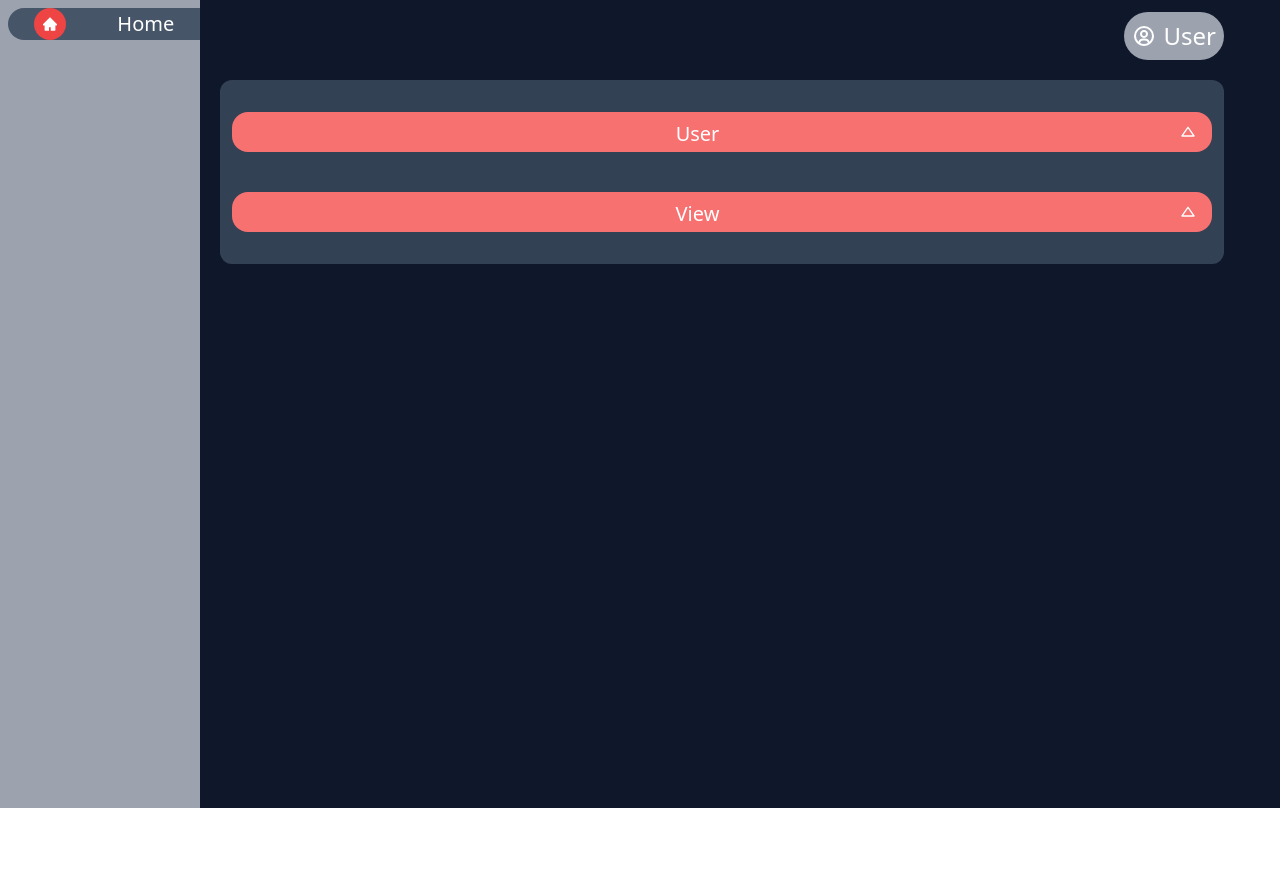
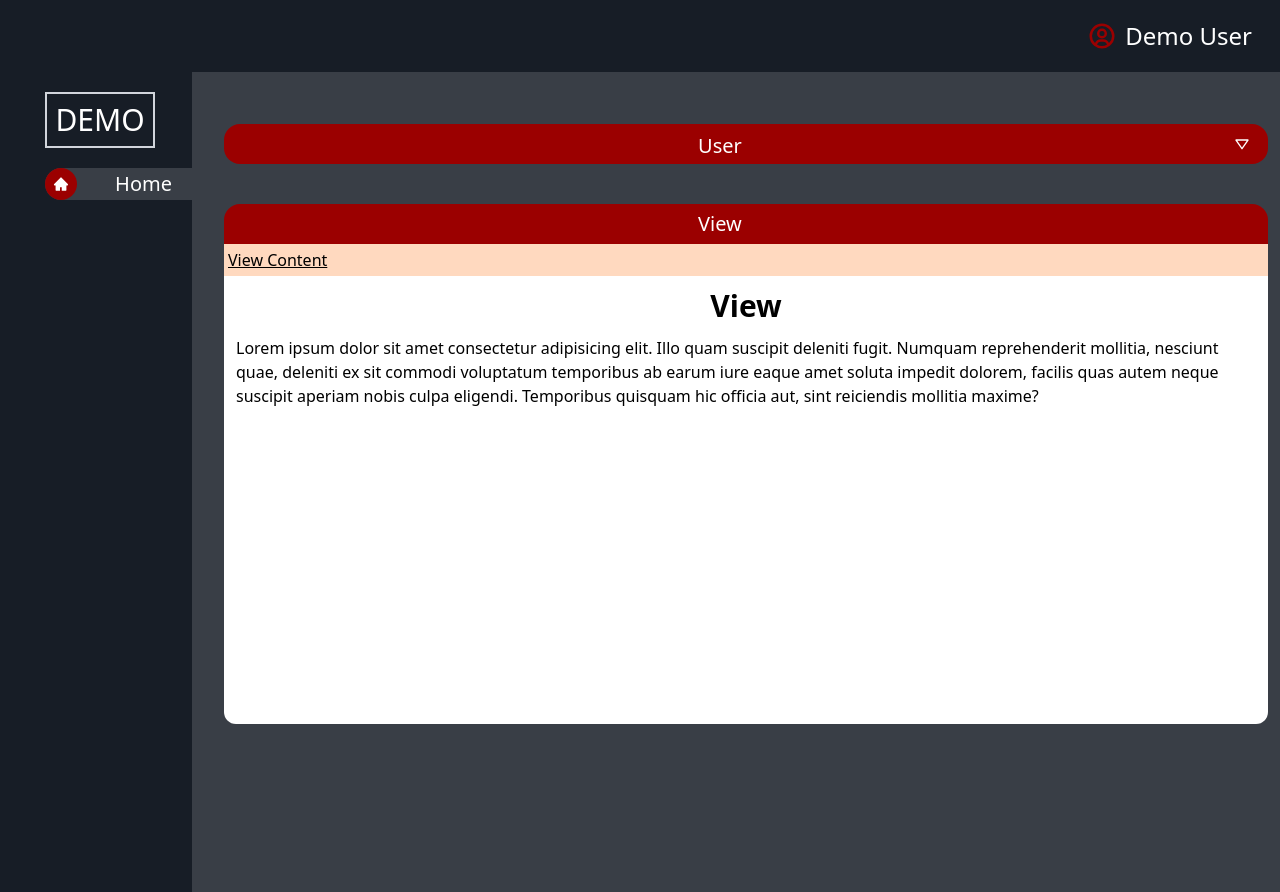
Before and after one commit to MdSajidulAlam/dev-x-hub, a React (Create React App) app: page / in a window 1280 px wide. Before the commit the page ends 808 px from the top, so only its background shows below. Built offline with nearby package versions, Linux system fonts and the light colour scheme.

Commit message:
Animation fixed

```diff
--- a/src/App.js
+++ b/src/App.js
@@ -4,7 +4,7 @@ import Home from './components/Home/Home';
 
 function App() {
   return (
-    <div className='bg-slate-900'>
+    <div className=''>
       <Home />
     </div>
   );
--- a/src/components/Home/Home.js
+++ b/src/components/Home/Home.js
@@ -1,100 +1,139 @@
-import React, { useState } from 'react';
+import React, { useEffect, useState } from 'react';
 import { AiFillHome } from 'react-icons/ai';
-import { BiUpArrow, BiUserCircle } from 'react-icons/bi';
+import { BiUserCircle, BiDownArrow } from 'react-icons/bi';
 
 const Home = () => {
     const [user, setUser] = useState(false)
-    const [view, setView] = useState(false)
+    const [view, setView] = useState(true)
     const [home, setHome] = useState(false)
     const [userManu, setUserManu] = useState(false)
+    const [order, setOrder] = useState(false)
 
 
     const handleView = () => {
-        if (user == true) {
-            setUser(false)
-            setTimeout(() => {
-                setView(!view)
-            }, 500)
 
+    }
+    const handleUser = () => {
+        // setView(false)
+        // if (user == false && view == false) {
+
+        // }
+    }
+    const handleUserArrow = () => {
+        if (order === true) {
+            console.log("inside Clicked")
+            setUser(true)
         }
-        else {
-            setView(!view)
+        else if (user === false && view === true) {
+            setView(false)
         }
-        if (userManu == false) {
-            setUser(!user)
+        else if (user === false && view === false) {
+            setOrder(true)
         }
-    }
-    console.log(user, "user");
-    const handleUser = () => {
-        if (view == true) {
-            setView(false)
-            setTimeout(() => {
-                setUser(!user)
-            }, 500)
 
-        }
-        else {
-            setUser(!user)
-        }
+
     }
 
+    // useEffect(() => {
+
+    //     console.log(user, "User");
+    //     console.log(view, "view");
+    //     console.log(order, "order");
+    // }, [order, view, user])
+
     const handleUserManu = () => {
-        setUserManu(!userManu)
-        setUser(!user)
+
+        setTimeout(() => {
+            setOrder(false)
+            setUser(false)
+
+        }, 1000)
+        setTimeout(() => {
+            setView(false)
+        }, 2000)
+
+        setTimeout(() => {
+            setView(true)
+        }, 3000)
+
+        setTimeout(() => {
+            setView(false)
+        }, 4000)
+
+        setTimeout(() => {
+            setOrder(true)
+        }, 5000)
+        setTimeout(() => {
+            setUser(true)
+        }, 6000)
+        console.log('clicked');
 
     }
 
 
 
+
     return (
         <div className=''>
-            <div className='bg-slate-900 flex'>
+            {/* ---------------Manu---------- */}
+            <div className='flex justify-end items-center bg-[#171D26] '>
+                <div className='p-2 btn my-3 mx-5'>
+                    <button onClick={handleUserManu} className='flex justify-center items-center text-[#9B0000] text-2xl '><BiUserCircle className='mr-2 text-3xl' /> <span className='text-white'>Demo User</span></button>
+                </div>
+            </div>
+            <div className=' flex'>
 
+                {/* ------------------------ Sidebar-------------------- */}
+                <div className="w-[15%] bg-[#171D26] ">
+                    <div className='ml-2 mt-2 h-[100vh]'>
+                        <div className='flex justify-center items-center my-5 rounded-br-2xl'>
+                            <h1 className='text-white text-3xl border-2 border-gray-300  p-2'>DEMO</h1>
+                        </div>
+                        <div className="bg-[#393E46] rounded-l-2xl flex justify-between items-center w-[80%] ml-auto">
 
-                <div onMouseEnter={() => setHome(true)} onMouseLeave={() => setHome(false)} className={userManu == true ? "bg-gray-400 w-[200px] transition-all duration-500 ease-in-out" : "bg-gray-400 w-[60px] hover:w-[200px] transition-all duration-500 ease-in-out"}>
-                    <div className='ml-2 mt-2 h-[100vh]'>
-                        <div className={home == true || userManu == true ? "bg-slate-600 rounded-l-2xl flex justify-around items-center" : "flex justify-between items-center"}>
-                            <h1 className='text-white bg-red-500 p-2 rounded-full'><AiFillHome /></h1>
-                            {/* <button className={home == true ? "block text-white transition-all duration-500 ease-in-out" : "hidden"}></button> */}
-                            <h1 className={home == true || userManu == true ? "text-white text-xl block z-99" : "hidden "}>Home</h1>
+                            <h1 className='text-white bg-[#9B0000] p-2 rounded-full'><AiFillHome /></h1>
+                            <h1 className="text-white text-xl  mr-5 ">Home</h1>
                         </div>
                     </div>
                 </div>
-                <div className=" w-[80%] ">
-                    <div className='flex justify-end items-center mt-3'>
-                        <div className='bg-gray-400 flex justify-center items-center rounded-3xl  p-2 btn'>
-                            {/* <h1 className='text-white text-2xl mr-3'><BiUserCircle /></h1>
-                            <h1 className='text-white text-2xl'>User</h1> */}
-                            <button onClick={handleUserManu} className='flex justify-center items-center text-white text-2xl'><BiUserCircle className='mr-2' /> User</button>
-                        </div>
-                    </div>
-                    <div className='ml-5 bg-slate-700 p-3 my-5 rounded-xl flex flex-col'>
-                        <div className={user == true ? " my-5 flex flex-col order-last transition-all duration-500 ease-in-out" : "my-5 flex flex-col transition-all duration-500 ease-in-out"}>
-                            <div onClick={handleUser} className={user == true ? "bg-red-400 flex justify-between w-full h-[40px] rounded-t-2xl" : "bg-red-400 flex justify-between w-full rounded-2xl h-[40px]"}>
+                <div className=" w-[85%] bg-[#393E46]">
 
-                                <button className={user == true ? " w-[95%] text-white text-xl" : " text-white w-[95%]  p-2 text-xl flex justify-center "}>User  </button>
-                                <div className='w-[5%] flex justify-center items-center'>
-                                    <BiUpArrow className={user == true ? "rotate-180 transition-all duration-500 ease-in-out text-white" : "   transition-all duration-500 ease-in-out text-white"} />
-                                </div>
+                    <div className='ml-5  p-3 my-5 rounded-xl flex flex-col'>
+
+                        {/* ---------------------- USER------------------------ */}
+                        <div className={order === true ? "z-50 order-last my-5 flex flex-col  transition-all duration-1000 ease-in-out " : " my-5 flex flex-col  transition-all duration-1000 ease-in-out"}>
+                            <div onClick={handleUser} className={user === true ? "bg-[#9B0000] flex justify-between w-full h-[40px] rounded-t-2xl" : "bg-[#9B0000] flex justify-between w-full h-[40px] rounded-2xl"}>
+
+                                <button className={user === true ? " w-[95%] text-white text-xl " : " text-white w-[95%]  p-2 text-xl flex justify-center "}>User  </button>
+                                {user === false && <button onClick={handleUserArrow} className='w-[5%] flex justify-center items-center '>
+                                    <BiDownArrow className=" text-white" />
+                                </button>}
 
                             </div>
-                            <div className={user == true ? 'h-[200px]  bg-white text-black transition-all duration-500 ease-in-out rounded-b-xl p-3 ' : "h-[0px]  transition-all duration-500 ease-in-out opacity-0"}>
-                                <h1 className='text-xl font-bold text-center mt-3'>User Page</h1>
-                                <h1 >Lorem ipsum dolor sit amet consectetur adipisicing elit. Quasi ea quam dignissimos veritatis est unde id modi aliquid similique minima, laboriosam deserunt nostrum possimus iure earum eveniet aut ratione! Doloremque?</h1>
+                            <div className={user === true ? "h-[60vh] visible bg-white text-black  rounded-b-xl transition-all duration-1000 ease-in-out" : "h-[0px] transition-all duration-1000 ease-in-out invisible bg-white text-black  rounded-b-xl"}>
+                                <div className='bg-[#FFD9BF] p-1'>
+                                    <h1 className='underline'>User Content</h1>
+                                </div>
+                                <h1 className='text-3xl font-bold text-center mt-3'>User</h1>
+                                <h1 className='p-3'>Lorem ipsum dolor sit amet consectetur adipisicing elit. Quasi ea quam dignissimos veritatis est unde id modi aliquid similique minima, laboriosam deserunt nostrum possimus iure earum eveniet aut ratione! Doloremque?</h1>
                             </div>
                         </div>
-                        <div onClick={handleView} className={view == true ? " my-5 flex flex-col order-last transition-all duration-500 ease-in-out" : "my-5 flex flex-col transition-all duration-500 ease-in-out"}>
-                            <div className={view == true ? "bg-red-400 flex justify-between w-full rounded-t-2xl h-[40px] " : "bg-red-400 flex justify-between w-full h-[40px] rounded-2xl"}>
+                        {/* ---------------------------VIEW----------------------- */}
+                        <div onClick={handleView} className={order === true ? "order-first my-5 flex flex-col transition-all duration-500 ease-in-out" : " my-5 flex flex-col transition-all duration-500 ease-in-out"}>
+                            <div className={view === true ? "bg-[#9B0000] flex justify-between w-full rounded-t-2xl h-[40px] " : "bg-[#9B0000] flex justify-between w-full h-[40px] rounded-2xl"}>
 
-                                <button className={view == true ? " w-[95%] text-white text-xl" : " text-white w-[95%]  p-2 text-xl flex justify-center "}>View  </button>
-                                <div className='w-[5%] flex justify-center items-center'>
-                                    <BiUpArrow className={view == true ? "rotate-180 transition-all duration-500 ease-in-out text-white" : "   transition-all duration-500 ease-in-out text-white"} />
-                                </div>
+                                <button className={view === true ? " w-[95%] text-white text-xl" : " text-white w-[95%]  p-2 text-xl flex justify-center "}>View  </button>
+                                {view === false && <div className='w-[5%] flex justify-center items-center'>
+                                    <BiDownArrow className=" text-white  " />
+                                </div>}
 
                             </div>
-                            <div className={view == true ? 'h-[200px]  bg-white text-black transition-all duration-500 ease-in-out rounded-b-xl p-3 ' : "h-[0px]  transition-all duration-500 ease-in-out opacity-0"}>
-                                <h1 className='text-xl font-bold text-center mt-3'>View Page</h1>
-                                <h1 >Lorem ipsum dolor sit amet consectetur adipisicing elit. Quasi ea quam dignissimos veritatis est unde id modi aliquid similique minima, laboriosam deserunt nostrum possimus iure earum eveniet aut ratione! Doloremque?</h1>
+                            <div className={view === true ? "h-[60vh] bg-white text-black  rounded-b-xl transition-all duration-1000 ease-in-out" : "  h-[0px] transition-all duration-1000 ease-in-out opacity-0 bg-white text-black  rounded-b-xl"} >
+                                <div className='bg-[#FFD9BF] p-1'>
+                                    <h1 className='underline'>View Content</h1>
+                                </div>
+                                <h1 className='text-3xl font-bold text-center mt-3'>View</h1>
+                                <h1 className='p-3'>Lorem ipsum dolor sit amet consectetur adipisicing elit. Illo quam suscipit deleniti fugit. Numquam reprehenderit mollitia, nesciunt quae, deleniti ex sit commodi voluptatum temporibus ab earum iure eaque amet soluta impedit dolorem, facilis quas autem neque suscipit aperiam nobis culpa eligendi. Temporibus quisquam hic officia aut, sint reiciendis mollitia maxime?</h1>
                             </div>
                         </div>
                     </div>
```
